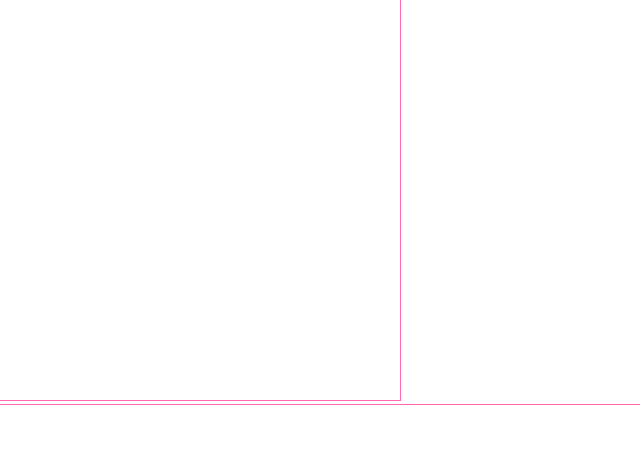
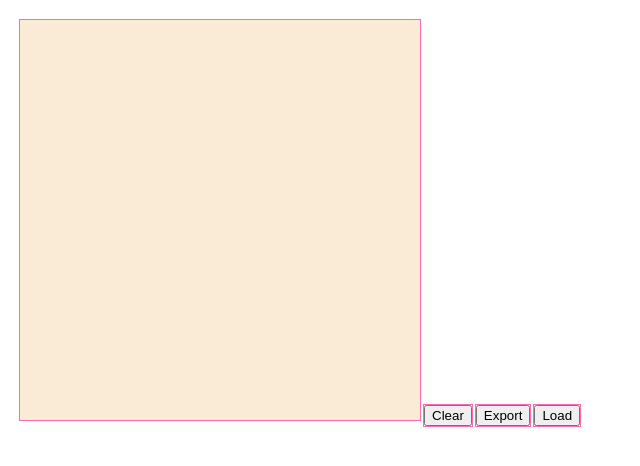
Before and after one commit to johnmihal/sticky-site, a plain HTML site: page reference-material/sticky-prototype/dist/index.html in a window 1280 px wide. Shown: the whole page, without its empty margins (0-640 px from the left). Drawn offline with Linux system fonts and the light colour scheme.

Commit message:
sticky note prototype

```diff
--- a/reference-material/pen-export-porpeoJ/dist/style.css
+++ /dev/null
@@ -1,13 +0,0 @@
-*{
-    outline: hotpink solid 1px;
-}
-
-body {
-    margin: 0;
-    padding: 0;
-    color: rgb(255, 0, 0);
-}
-
-.drawing-board{
-    color: black;
-}
--- a/reference-material/pen-export-porpeoJ/dist/index.html
+++ b/reference-material/sticky-prototype/dist/index.html
@@ -17,9 +17,11 @@
     <title>Drawing app</title>
 </head>
 <body>
-    <div class="drawing-board">
-        <canvas id="drawing-board"></canvas>
-    </div>
+    <canvas id="drawing-board"></canvas>
+    <button id="clearBtn">Clear</button>
+    <button id="exportBtn">Export</button>
+    <button id="loadBtn">Load</button>
+
 </body>
 </html>
   <script  src="script.js"></script>
--- a/reference-material/pen-export-porpeoJ/dist/script.js
+++ b/reference-material/sticky-prototype/dist/script.js
@@ -1,5 +1,8 @@
 const canvas = document.getElementById('drawing-board');
-// const toolbar = document.getElementById('toolbar');
+const clearBtn = document.getElementById('clearBtn');
+const exportBtn = document.getElementById('exportBtn');
+const loadBtn = document.getElementById('loadBtn');
+
 const ctx = canvas.getContext('2d');
 
 const canvasOffsetX = canvas.offsetLeft;
@@ -18,22 +21,18 @@ let startY;
 
 ctx.fillStyle = '#ffe599';
 
-// toolbar.addEventListener('click', e => {
-//     if (e.target.id === 'clear') {
-//         ctx.clearRect(0, 0, canvas.width, canvas.height);
-//     }
-// });
+clearBtn.addEventListener('click', e => {
+    ctx.clearRect(0, 0, canvas.width, canvas.height);
+});
 
-// toolbar.addEventListener('change', e => {
-//     if(e.target.id === 'stroke') {
-//         ctx.strokeStyle = e.target.value;
-//     }
+exportBtn.addEventListener('click', e => {
+    let img = canvas.toDataURL("image/webp", 0.1)
+});
 
-//     if(e.target.id === 'lineWidth') {
-//         lineWidth = e.target.value;
-//     }
+loadBtn.addEventListener('click', e => {
+    alert("not implemented");
+});
 
-// });
 
 const draw = (e) => {
     if(!isPainting) {
--- /dev/null
+++ b/reference-material/sticky-prototype/dist/style.css
@@ -0,0 +1,15 @@
+*{
+    outline: hotpink solid 1px;
+}
+
+body {
+    margin: 0;
+    padding: 0;
+    height: 100vh;
+}
+
+canvas{
+    margin-top: 20px;
+    margin-left: 20px;
+    background-color: antiquewhite;
+}
```
Also changed, not shown: reference-material/sticky-prototype/LICENSE.txt (renamed from reference-material/pen-export-porpeoJ/LICENSE.txt), reference-material/sticky-prototype/README.md (renamed from reference-material/pen-export-porpeoJ/README.md).
